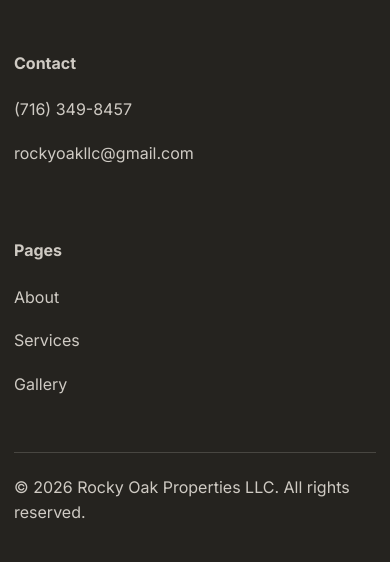
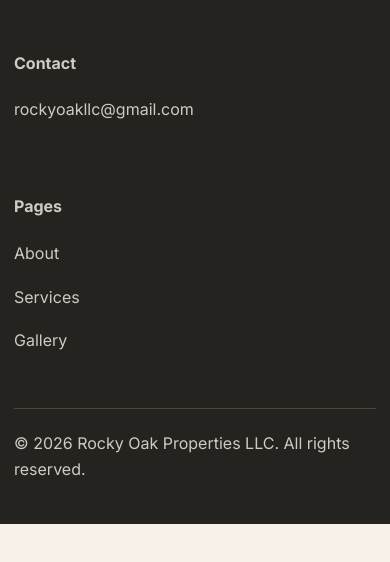
Before and after one commit to rockyoakllc/rocky-oak-properties, a plain HTML site: page about.html in a window 390 px wide. Shown: the part 4164-4726 px from the top of the page. After the commit the page ends 4688 px from the top, so only its background shows below. Drawn offline with nearby package versions, Linux system fonts and the light colour scheme.

Commit message:
Update about.html
commented out the telephone in the footer.

```diff
--- a/about.html
+++ b/about.html
@@ -221,7 +221,7 @@
   <footer class="site-footer">
     <div class="container footer-grid">
       <div><a class="logo footer-logo" href="index.html"><span class="logo-mark">RO</span><span class="logo-text">Rocky Oak Properties</span></a><p>Modern bohemian property improvements in Middle Tennessee.</p></div>
-      <div><h4>Contact</h4><p><a href="tel:17163498457">(716) 349-8457</a></p><p><a href="mailto:rockyoakllc@gmail.com">rockyoakllc@gmail.com</a></p></div>
+      <div><h4>Contact</h4><!--<p><a href="tel:17163498457">(716) 349-8457</a></p> --><p><a href="mailto:rockyoakllc@gmail.com">rockyoakllc@gmail.com</a></p></div>
       <div><h4>Pages</h4><p><a href="about.html">About</a></p><p><a href="services.html">Services</a></p><p><a href="gallery.html">Gallery</a></p></div>
     </div>
     <div class="container copyright"><p>&copy; <span id="year"></span> Rocky Oak Properties LLC. All rights reserved.</p></div>
```
